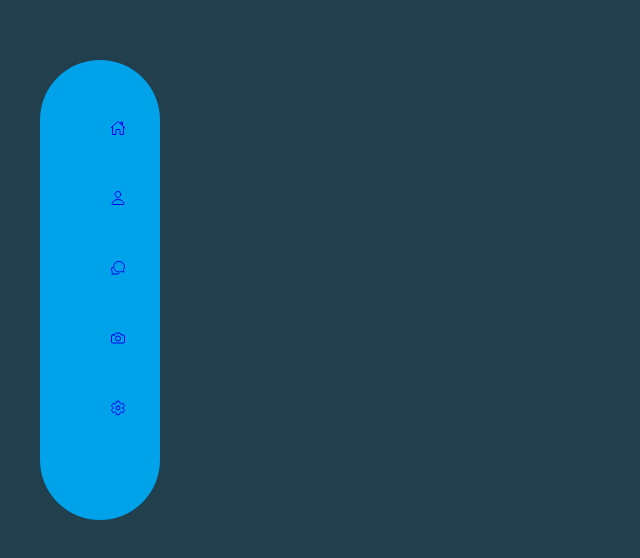
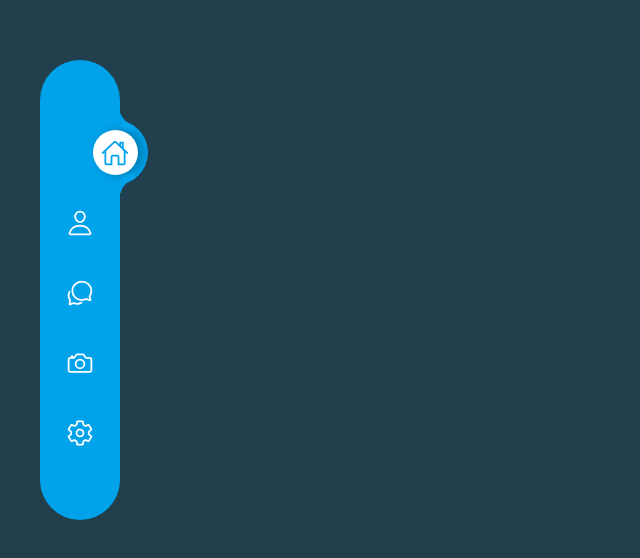
Before and after one commit to Johnxyn/Sidebar-Tab-Navaigation, a website: page Index.html in a window 1280 px wide. Shown: the part 110-668 px from the top of the page, without its empty margins (0-640 px from the left). Drawn offline with nearby package versions, Linux system fonts and the light colour scheme.

Commit message:
more updates

```diff
--- a/Index.html
+++ b/Index.html
@@ -2,13 +2,13 @@
 <html lang="en">
 <head>
     <meta charset="UTF-8">
-    <link rel="stylesheet" href="styles.css">
+    <link href="styles.css" rel="stylesheet">
     <title>Sidebar Tab Navigation</title>
 </head>
 <body>
 <div class="navigation">
     <ul>
-            <li>
+        <li class="active">
             <a href="#">
                     <span class="icon">
                         <ion-icon name="home-outline"></ion-icon>
@@ -45,7 +45,7 @@
         </li>
     </ul>
 </div>
-<script type="module" src="https://unpkg.com/ionicons@7.1.0/dist/ionicons/ionicons.esm.js"></script>
+<script src="https://unpkg.com/ionicons@7.1.0/dist/ionicons/ionicons.esm.js" type="module"></script>
 <script nomodule src="https://unpkg.com/ionicons@7.1.0/dist/ionicons/ionicons.js"></script>
 </body>
 </html>
--- a/styles.css
+++ b/styles.css
@@ -1,14 +1,14 @@
-*{
+* {
     margin: 0;
     padding: 0;
     box-sizing: border-box;
 }
 
-:root{
+:root {
     --clr: #00a2ea
 }
 
-body{
+body {
     display: flex;
     justify-content: center;
     align-items: center;
@@ -16,29 +16,100 @@ body{
     background: #223f4d;
 }
 
-.navigation{
+.navigation {
     position: fixed;
     left: 40px;
-    width:80px;
-    padding: 60px;
+    width: 80px;
+    padding: 60px 0;
     background: var(--clr);
     display: flex;
     justify-content: center;
     align-items: center;
     border-radius: 80px;
+    /* border: 1px solid #fff; */
 }
 
-.navigation ul{
+.navigation ul {
     display: flex;
     flex-direction: column;
     gap: 10px;
-    width: 100%;
+    /* width: 100%; */
 }
 
-.navigation ul li{
+.navigation ul li {
+    position: relative;
     list-style: none;
-    position: relative;
     width: 100%;
     height: 60px;
     padding: 0 10px;
 }
+
+.navigation ul li::before {
+    content: "";
+    position: absolute;
+    right: 19px;
+    top: -14px;
+    width: 20px;
+    height: 20px;
+    background: transparent;
+    box-shadow: -5px 5px var(--clr) ;
+    z-index: 1;
+    border-bottom-left-radius: 20px;
+}
+
+.navigation ul li::after {
+    content: "";
+    position: absolute;
+    bottom: -18px;
+    right: 18px;
+    width: 20px;
+    height: 20px;
+    background: transparent;
+    box-shadow: -5px -5px var(--clr) ;
+    z-index: 1;
+    border-top-left-radius: 20px;
+}
+
+.navigation ul li.active {
+    transform: translateX(35px);
+}
+
+.navigation ul li a {
+    position: relative;
+    display: flex;
+    align-items: center;
+    justify-content: flex-start;
+    text-decoration: none;
+}
+
+.navigation ul li a .icon {
+    position: relative;
+    min-width: 65px;
+    height: 65px;
+    display: block;
+    line-height: 75px;
+    text-align: center;
+    border-radius: 65px;
+    background: var(--clr);
+    color: #fff;
+    font-size: 1.75em;
+}
+
+.navigation ul li.active a .icon {
+    color: var(--clr);
+}
+
+.navigation ul li a .icon::before {
+    content: "";
+    position: absolute;
+    inset: 10px;
+    background: #fff;
+    border-radius: 50%;
+    transition: 0.5s;
+    box-shadow: 5px 0 10px rgba(0, 0, 0, 0.25);
+    opacity: 0;
+}
+
+.navigation ul li.active a .icon::before {
+    opacity: 1;
+}
```
Lines whose indentation alone changed are shown as unchanged.
